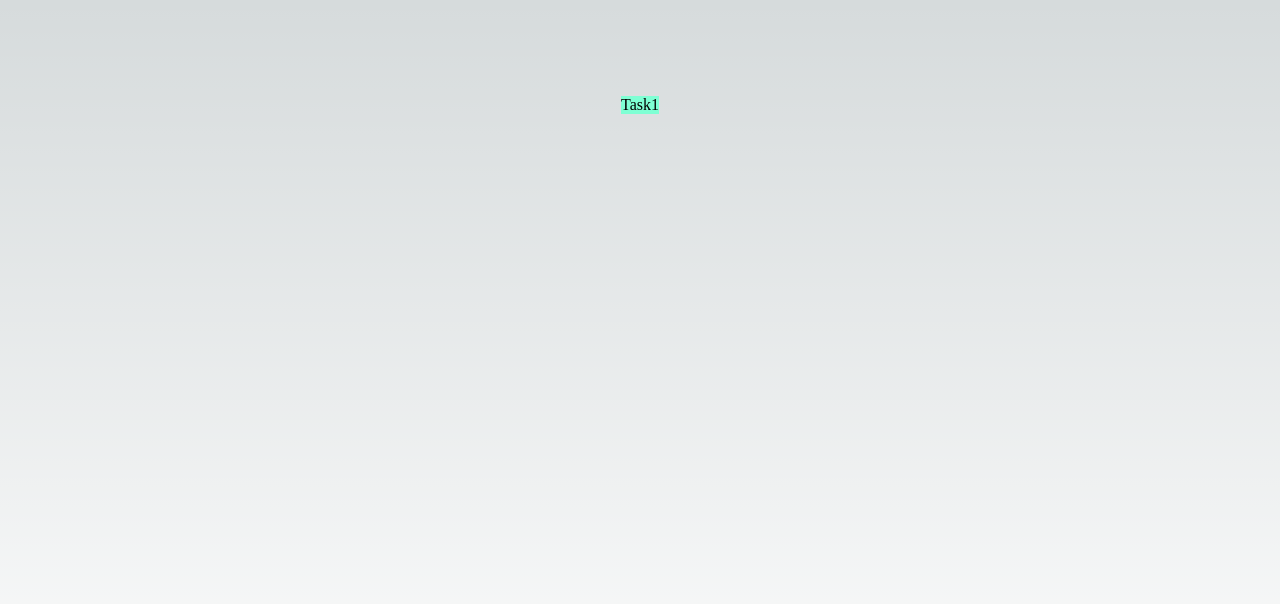
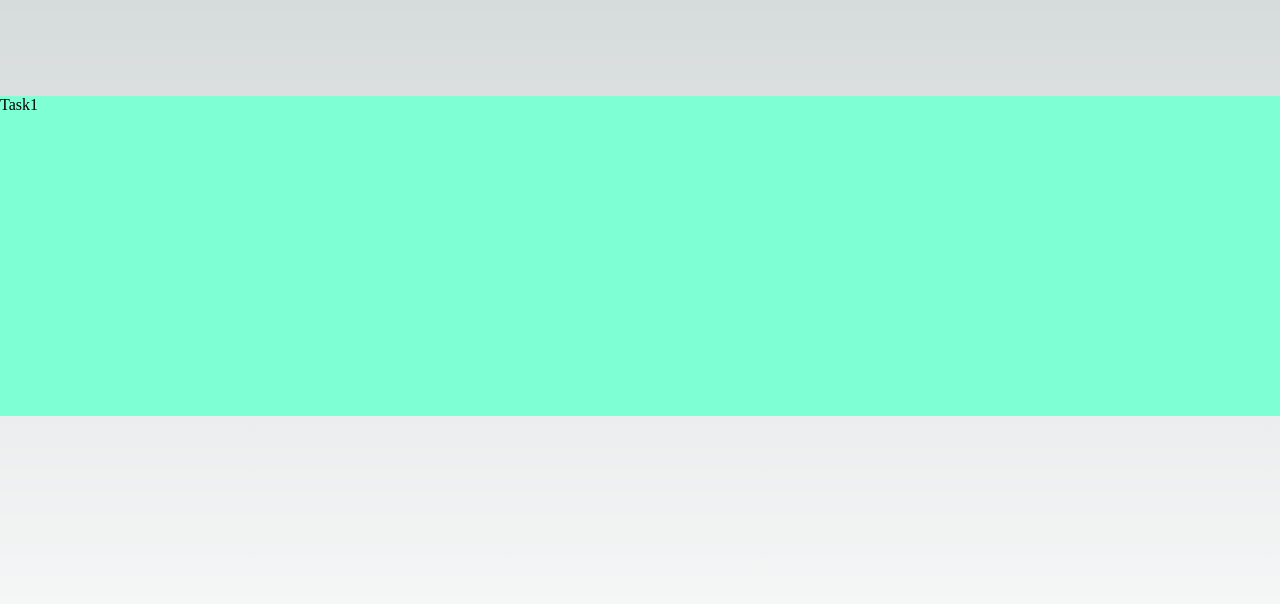
Before and after one commit to Aluonam/pt_301223, a Next.js app: page / in a window 1280 px wide. Shown: the top 604 px of the page. Built offline with nearby package versions, Linux system fonts and the light colour scheme.

Commit message:
feat: Header component

```diff
--- a/components/task1/Task1.module.css
+++ b/components/task1/Task1.module.css
@@ -1,4 +1,6 @@
 
 .container{
+    width: 100vw;
+    height: 40vh;
     background-color: aquamarine;
 }
```
